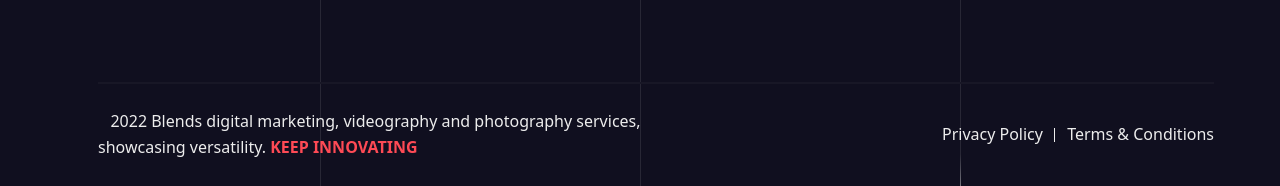
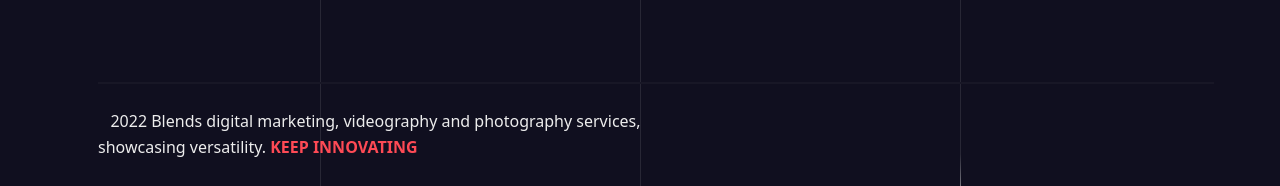
Before and after one commit to Mrutyunjaya-Sahoo/visionary-blend, a website: page src/index.html in a window 1280 px wide. Shown: the part 4368-4554 px from the top of the page. Drawn offline with nearby package versions, Linux system fonts and the light colour scheme; a script that the page names is missing; some icons are missing.

Commit message:
modified footer section

```diff
--- a/src/index.html
+++ b/src/index.html
@@ -315,14 +315,11 @@
                     <div class="col-lg-6 col-md-6">
                         <p><i class="bx bx-copyright"></i>2022
                             Blends digital marketing, videography and photography services, showcasing
-                            versatility. <a target="_blank" href="https://envytheme.com/">KEEP INNOVATING</a>
+                            versatility. <a href="#">KEEP INNOVATING</a>
                         </p>
                     </div>
                     <div class="col-lg-6 col-md-6">
-                        <ul>
-                            <li><a href="/privacy-policy">Privacy Policy</a></li>
-                            <li><a href="/terms-of-service">Terms &amp; Conditions</a></li>
-                        </ul>
+
                     </div>
                 </div>
             </div>
```
